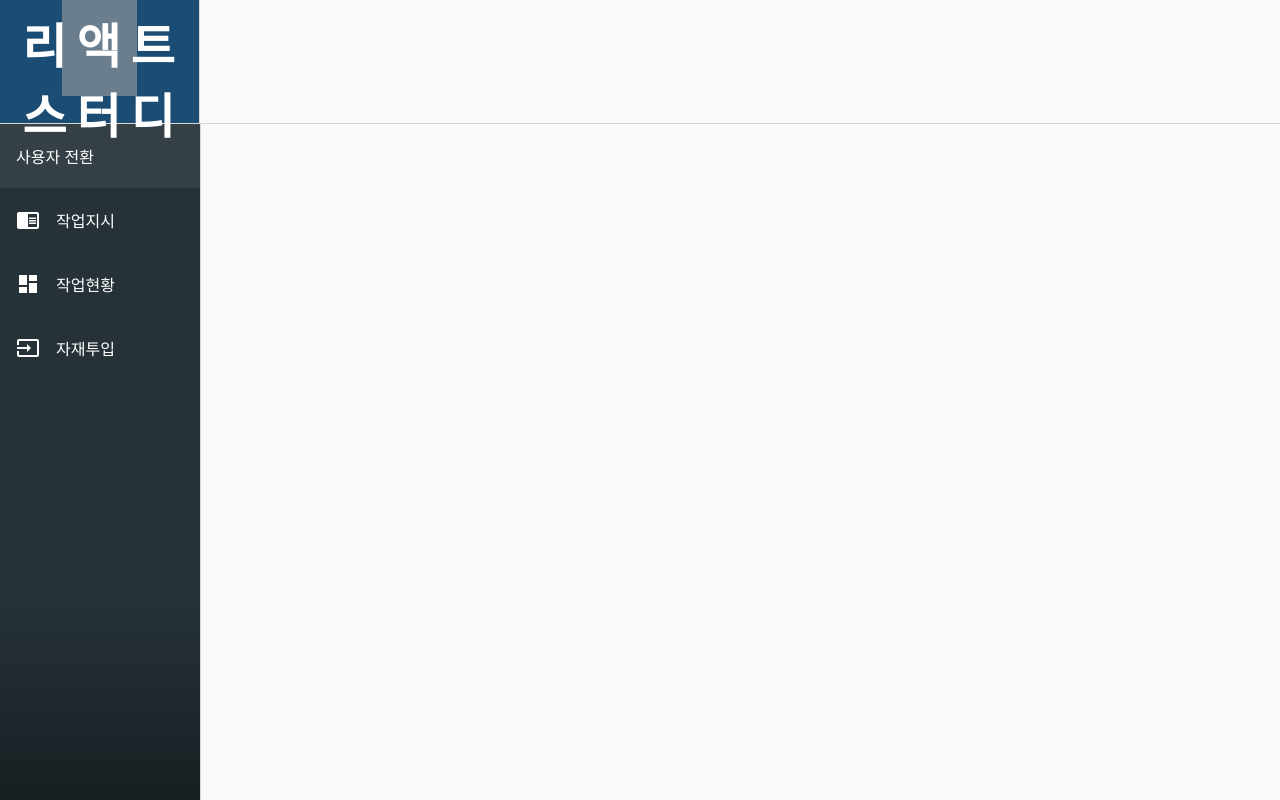
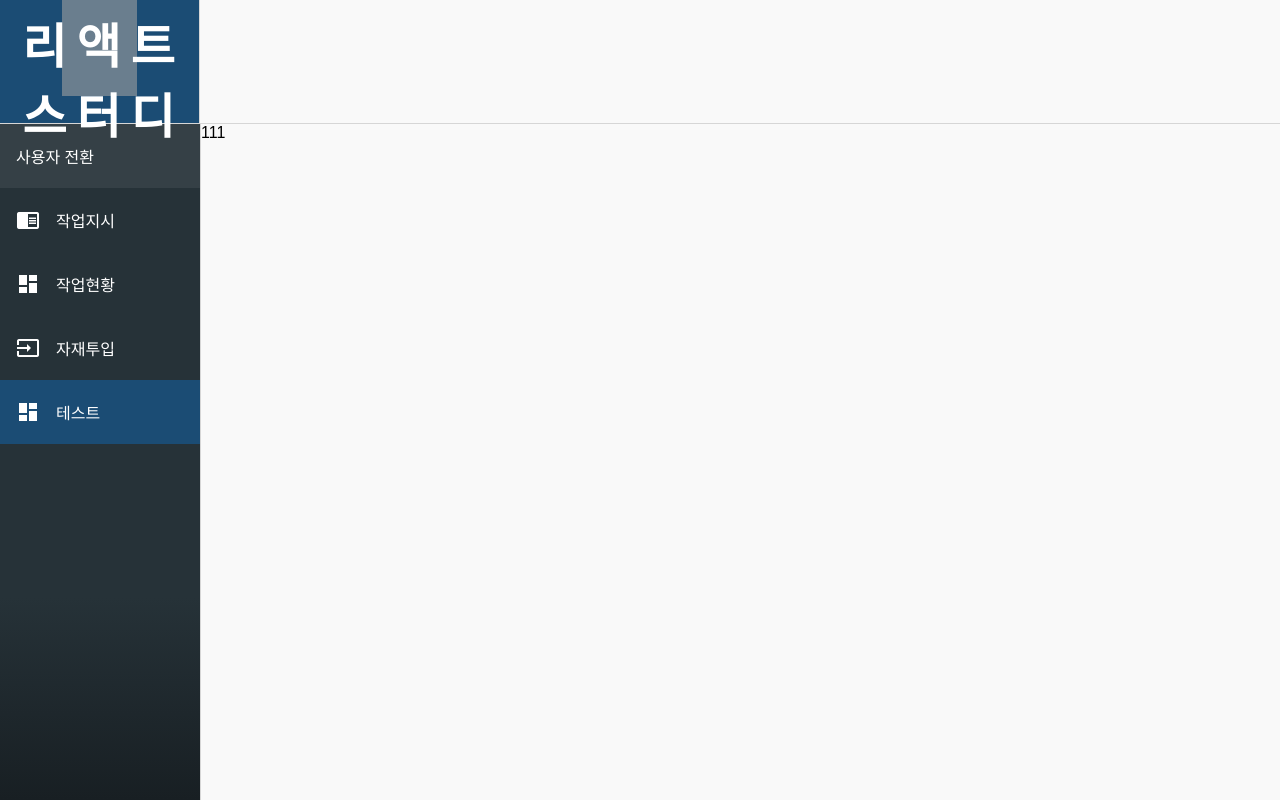
Before and after one commit to junyunga/react-study, a React (Create React App) app: page /product/dev-page in a window 1280 px wide. Built offline with nearby package versions, Linux system fonts and the light colour scheme; grey boxes are pictures that could not be loaded.

Commit message:
add dev-page

```diff
--- a/src/components/left-side/index.js
+++ b/src/components/left-side/index.js
@@ -29,6 +29,11 @@ class LeftSide extends Component {
                 title: '자재투입',
                 icon: 'input',
                 route: '/product/material-insert'
+            },
+            {
+                title: '테스트',
+                icon: 'dashboard',
+                route: '/product/dev-page'
             }
         ];
 
--- a/src/components/right-side/index.js
+++ b/src/components/right-side/index.js
@@ -1,16 +1,17 @@
-import React, {Component} from 'react';
+import React, { Component } from 'react';
 import './index.scss';
-import {Route, Switch} from 'react-router-dom';
+import { Route, Switch } from 'react-router-dom';
 import MaterialInsert from 'components/material-insert';
 // import WorkList from 'page/product/work-list';
-import {WorkList} from 'page/index.async.js';
-class RightSide extends Component  {
+import { WorkList, DevPage } from 'page/index.async.js';
+class RightSide extends Component {
     render() {
         return (
             <div className="right-side">
                 <Switch>
-                    <Route path="/product/material-insert" component={MaterialInsert}/>
-                    <Route path="/product/work-list" component={WorkList}/>
+                    <Route path="/product/material-insert" component={MaterialInsert} />
+                    <Route path="/product/work-list" component={WorkList} />
+                    <Route path="/product/dev-page" component={DevPage} />
                 </Switch>
             </div>
         )
--- /dev/null
+++ b/src/page/dev-page/index.js
@@ -0,0 +1,12 @@
+import React from 'react';
+
+const DevPage = () => {
+    return (
+        <div>
+          111
+        </div>
+    );
+}
+
+
+export default DevPage;
--- a/src/page/index.async.js
+++ b/src/page/index.async.js
@@ -1,3 +1,4 @@
 import asyncComponent from '../lib/asyncComponent.js';
 
 export const WorkList = asyncComponent(() => import('./product/work-list'));
+export const DevPage = asyncComponent(() => import('./dev-page'));
```
